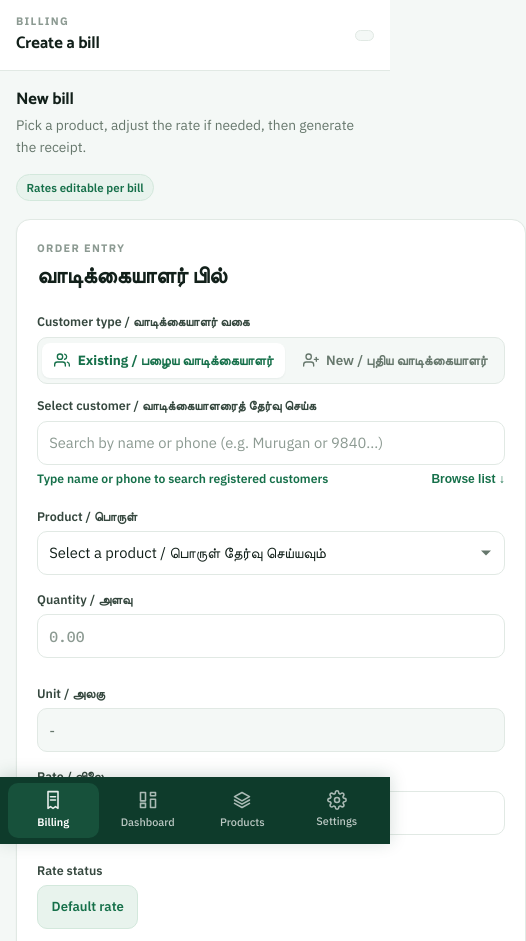
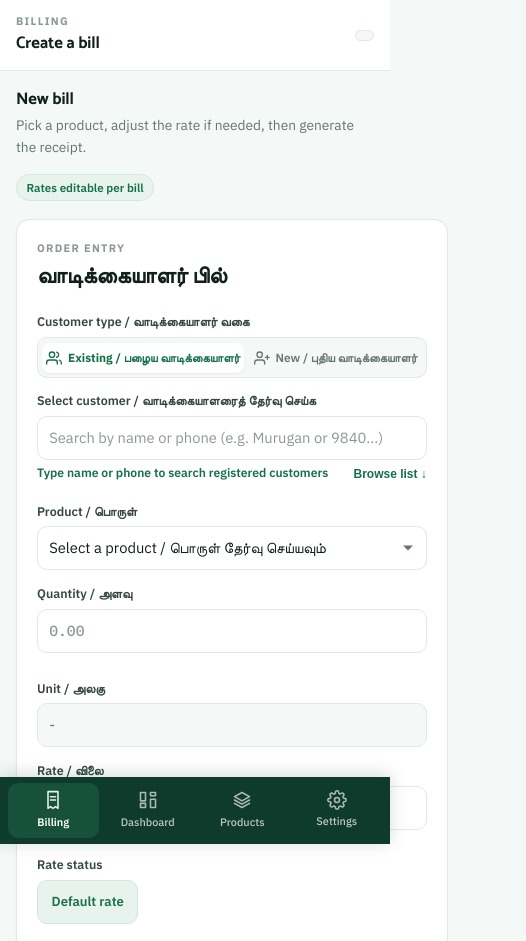
Before and after one commit to revanth-sjr/mavu-mill, a website: page public/index.html in a window 390 px wide. Shown: the top 941 px of the page, 526 px wide, since content can reach past the window. Drawn offline with Linux system fonts and the light colour scheme; no server answers; sample sign-in values are in the browser's storage.

Commit message:
style: optimize customer segmented toggle pill spacing for responsive fit

```diff
--- a/public/styles.css
+++ b/public/styles.css
@@ -474,18 +474,24 @@
   display: inline-flex;
   align-items: center;
   justify-content: center;
-  gap: 0.45rem;
-  padding: 0.55rem 0.75rem;
+  gap: 0.35rem;
+  padding: 0.5rem 0.45rem;
   border-radius: calc(var(--r) - 2px);
   border: none;
   background: transparent;
   color: var(--muted);
   font-family: var(--ui-face);
-  font-size: 0.84rem;
+  font-size: 0.79rem;
   font-weight: 600;
   cursor: pointer;
   transition: all 0.15s ease;
   white-space: nowrap;
+}
+@media (max-width: 520px) {
+  .segment-pill {
+    font-size: 0.74rem;
+    padding: 0.45rem 0.25rem;
+  }
 }
 .segment-pill:hover {
   color: var(--ink);
```
